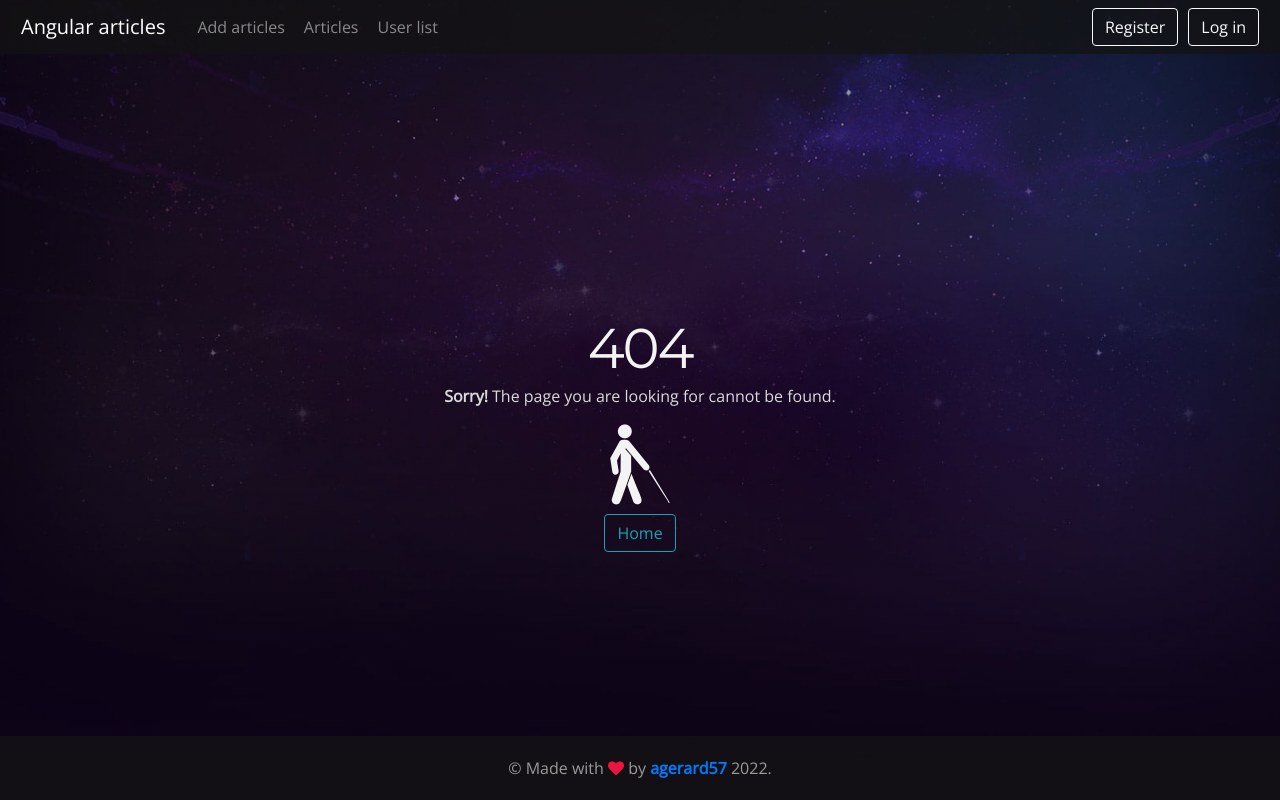
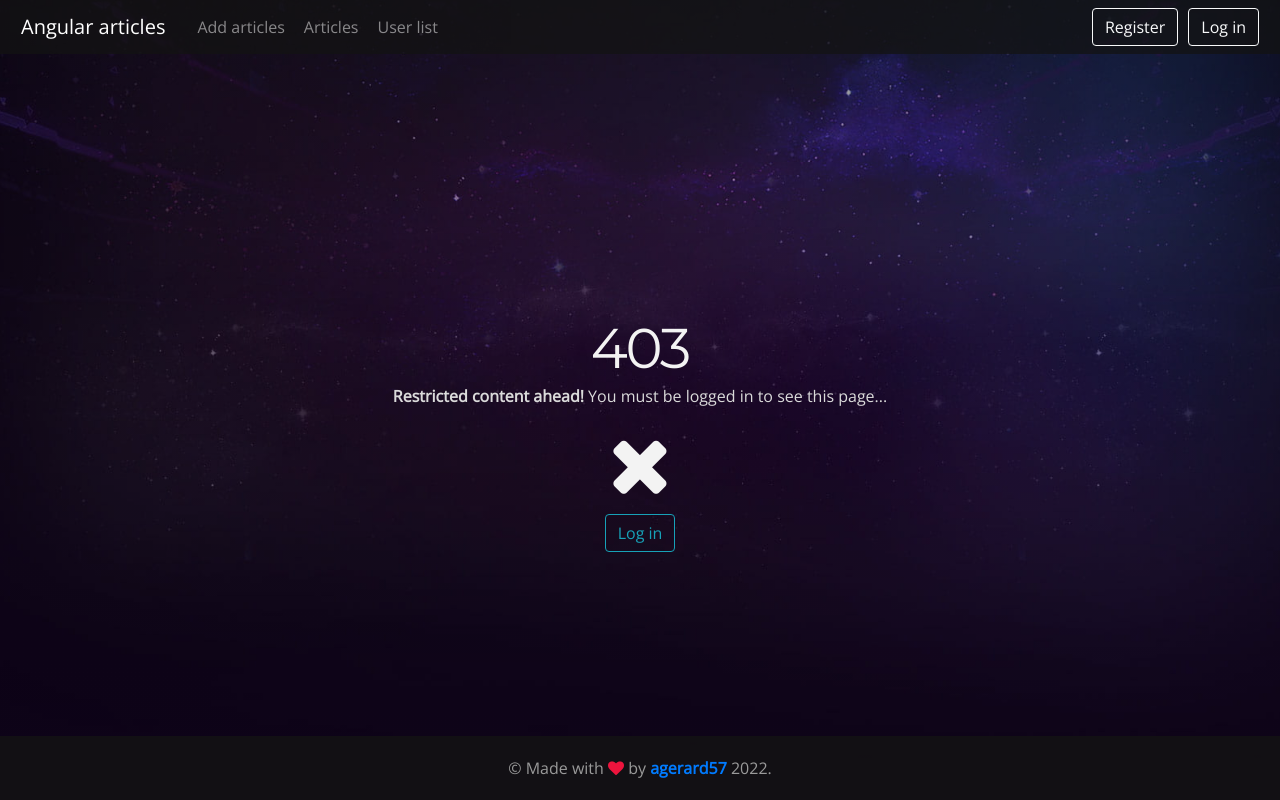
Before and after one commit to agerard57/TS_Angular-Articles, an Angular app: page /restricted in a window 1280 px wide. Before the commit this address had no page. Built offline with nearby package versions, Linux system fonts and the light colour scheme.

Commit message:
feat: Add restricted routes

```diff
--- a/src/app/app.module.ts
+++ b/src/app/app.module.ts
@@ -15,11 +15,12 @@ import { SharedModule } from "./shared";
 import { UserService } from "./services/user.service";
 import { TokenInterceptorService } from "./services/token-interceptor.service";
 import { AuthService } from "./services/auth.service";
+import { AuthGuardLogged } from "./services/auth-guard-logged.service";
+import { AuthGuardNotLogged } from "./services/auth-guard-not-logged.service";
 
 @NgModule({
 	declarations: [AppComponent, ...AREAS_COMPONENTS],
 	imports: [
-
 		BrowserModule.withServerTransition({ appId: "serverApp" }),
 		FormsModule,
 		HttpClientModule,
@@ -31,11 +32,17 @@ import { AuthService } from "./services/auth.service";
 		SharedModule,
 		AppRoutingModule,
 	],
-	providers: [{
-		provide: HTTP_INTERCEPTORS,
-		useClass: TokenInterceptorService,
-		multi: true,
-	  },AuthService, UserService],
+	providers: [
+		{
+			provide: HTTP_INTERCEPTORS,
+			useClass: TokenInterceptorService,
+			multi: true,
+		},
+		AuthService,
+		UserService,
+		AuthGuardLogged,
+		AuthGuardNotLogged,
+	],
 	bootstrap: [AppComponent],
 })
 export class AppModule {}
--- a/src/app/areas/index.ts
+++ b/src/app/areas/index.ts
@@ -1,29 +1,60 @@
-import { Routes } from '@angular/router';
+import { Routes } from "@angular/router";
 
-import { AddArticleComponent } from './article-add/article-add.component';
-import { ArticleListComponent } from './article-list/article-list.component';
-import { RegisterComponent } from './register/register.component';
-import { ErrorComponent } from './error/error.component';
-import { HomeComponent } from './home/home.component';
-import { NavComponent } from './nav/nav.component';
-import { NotFoundComponent } from './not-found/not-found.component';
-import { UserListComponent } from './user-list/user-list.component';
-import { UserProfileComponent } from './user-profile/user-profile.component';
-import { LoginComponent } from './login/login.component';
-import { LogoutComponent } from './logout/logout.component';
+import { AddArticleComponent } from "./article-add/article-add.component";
+import { ArticleListComponent } from "./article-list/article-list.component";
+import { RegisterComponent } from "./register/register.component";
+import { RestrictedComponent } from "./restricted/restricted.component";
+import { ErrorComponent } from "./error/error.component";
+import { HomeComponent } from "./home/home.component";
+import { NavComponent } from "./nav/nav.component";
+import { NotFoundComponent } from "./not-found/not-found.component";
+import { UserListComponent } from "./user-list/user-list.component";
+import { UserProfileComponent } from "./user-profile/user-profile.component";
+import { LoginComponent } from "./login/login.component";
+import { LogoutComponent } from "./logout/logout.component";
+import { AuthGuardLogged } from "../services/auth-guard-logged.service";
+import { AuthGuardNotLogged } from "../services/auth-guard-not-logged.service";
 
 export const AREAS_ROUTES: Routes = [
 	{ path: "", component: HomeComponent, pathMatch: "full" },
 	{ path: "error", component: ErrorComponent },
-	{ path: "article/add", component: AddArticleComponent  },
-	{ path: "article/list", component: ArticleListComponent },
-	{ path: "user/register", component: RegisterComponent },
-	{ path: "user/login", component: LoginComponent },
-	{ path: "user/logout", component: LogoutComponent },
-	{ path: "user/list", component: UserListComponent },
-	{ path: "user/profile", component: UserProfileComponent },
+	{ path: "restricted", component: RestrictedComponent },
+	{
+		path: "article/add",
+		component: AddArticleComponent,
+		canActivate: [AuthGuardLogged],
+	},
+	{
+		path: "article/list",
+		component: ArticleListComponent,
+		canActivate: [AuthGuardLogged],
+	},
+	{
+		path: "user/register",
+		component: RegisterComponent,
+		canActivate: [AuthGuardNotLogged],
+	},
+	{
+		path: "user/login",
+		component: LoginComponent,
+		canActivate: [AuthGuardNotLogged],
+	},
+	{
+		path: "user/logout",
+		component: LogoutComponent,
+		canActivate: [AuthGuardLogged],
+	},
+	{
+		path: "user/list",
+		component: UserListComponent,
+		canActivate: [AuthGuardLogged],
+	},
+	{
+		path: "user/profile",
+		component: UserProfileComponent,
+		canActivate: [AuthGuardLogged],
+	},
 	{ path: "**", component: NotFoundComponent },
-	//canActivate: [AuthGuard]
 ];
 
 export const AREAS_COMPONENTS = [
@@ -33,11 +64,12 @@ export const AREAS_COMPONENTS = [
 	HomeComponent,
 	AddArticleComponent,
 	RegisterComponent,
+	RestrictedComponent,
 	LoginComponent,
 	LogoutComponent,
 	UserProfileComponent,
 	UserListComponent,
 	ErrorComponent,
 	NotFoundComponent,
-	ArticleListComponent
+	ArticleListComponent,
 ];
--- /dev/null
+++ b/src/app/areas/restricted/restricted.component.html
@@ -0,0 +1,12 @@
+<div class="text-center">
+	<h1>403</h1>
+	<p>
+		<strong>Restricted content ahead!</strong> You must be logged in to see
+		this page...
+	</p>
+	<i class="fa fa-times fa-5x" aria-hidden="true"></i>
+	<br />
+	<a routerLink="/user/login"
+		><button class="btn btn-outline-info my-2 my-sm-0">Log in</button></a
+	>
+</div>
--- /dev/null
+++ b/src/app/areas/restricted/restricted.component.scss
@@ -0,0 +1,18 @@
+@import "vars";
+
+div {
+	margin-top: 30vh;
+}
+
+h1 {
+	font-size: $font-size-xxl;
+}
+
+p {
+	color: $text-semi-diffuse-color;
+}
+
+button {
+	top: 10px;
+	position: relative;
+}
--- /dev/null
+++ b/src/app/services/auth-guard-logged.service.ts
@@ -0,0 +1,15 @@
+import { Injectable } from "@angular/core";
+import { CanActivate, Router } from "@angular/router";
+import { AuthService } from "./auth.service";
+
+@Injectable()
+export class AuthGuardLogged implements CanActivate {
+	constructor(public auth: AuthService, private router: Router) {}
+
+	canActivate(): boolean {
+		const loggedIn = this.auth.loggedIn;
+
+		if (!loggedIn) this.router.navigate(["/restricted"]);
+		return loggedIn;
+	}
+}
--- /dev/null
+++ b/src/app/services/auth-guard-not-logged.service.ts
@@ -0,0 +1,12 @@
+import { Injectable } from "@angular/core";
+import { CanActivate } from "@angular/router";
+import { AuthService } from "./auth.service";
+
+@Injectable()
+export class AuthGuardNotLogged implements CanActivate {
+	constructor(public auth: AuthService) {}
+
+	canActivate(): boolean {
+		return !this.auth.loggedIn;
+	}
+}
```
Also changed, not shown: src/app/areas/restricted/restricted.component.ts (added, +8 -0 lines).
